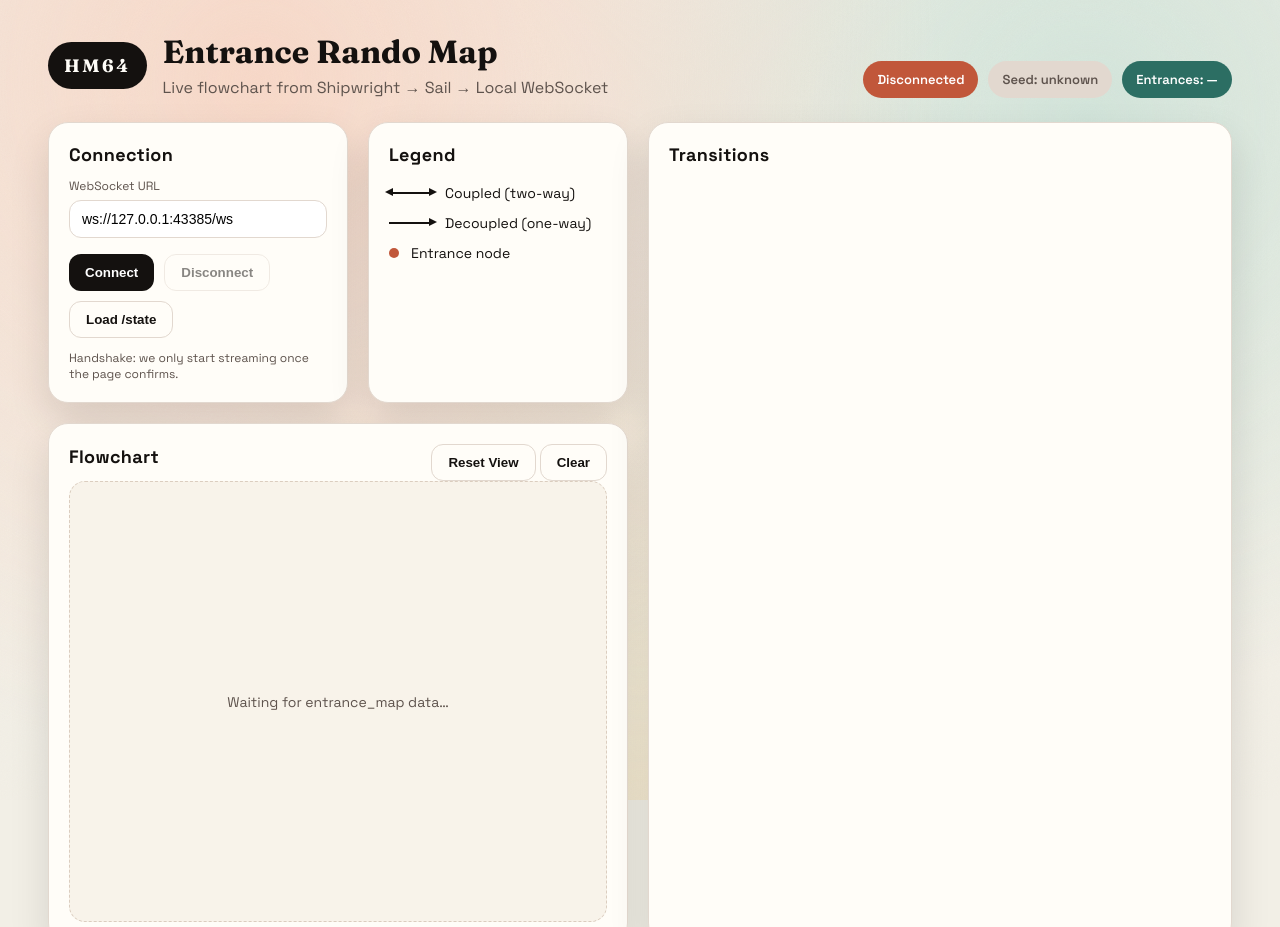
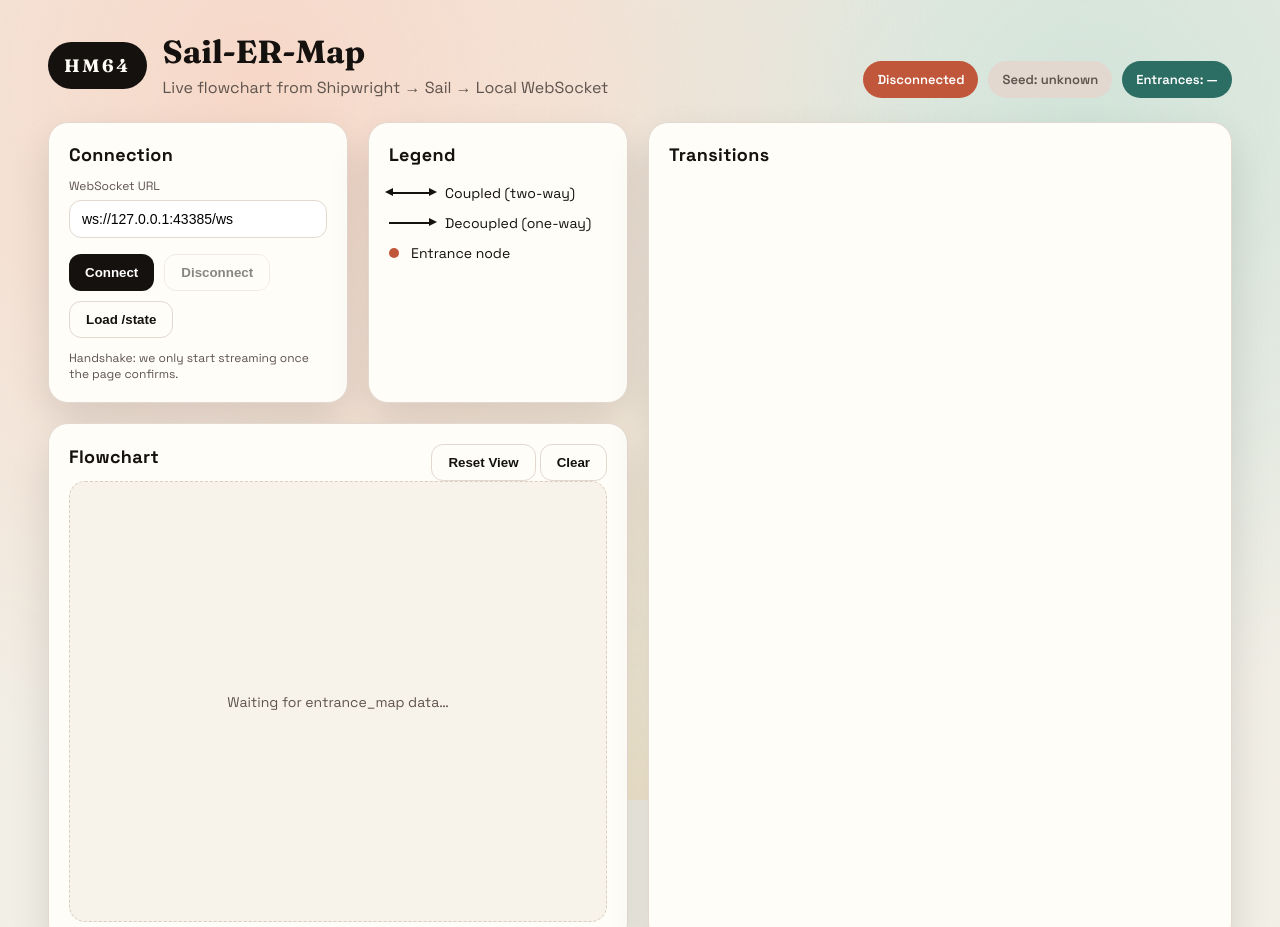
Before and after one commit to Jepvid/Sail-ER-Map, a plain HTML site: page index.html in a window 1280 px wide. Shown: the top 927 px of the page. Drawn offline with Linux system fonts and the light colour scheme.

Commit message:
Adjsutments

```diff
--- a/index.html
+++ b/index.html
@@ -3,7 +3,7 @@
   <head>
     <meta charset="utf-8" />
     <meta name="viewport" content="width=device-width, initial-scale=1" />
-    <title>HM64 Entrance Rando Map</title>
+    <title>Sail-ER-Map</title>
     <link rel="stylesheet" href="styles.css" />
   </head>
   <body>
@@ -15,7 +15,7 @@
       <div class="brand">
         <div class="logo">HM64</div>
         <div class="title">
-          <h1>Entrance Rando Map</h1>
+          <h1>Sail-ER-Map</h1>
           <p>Live flowchart from Shipwright → Sail → Local WebSocket</p>
         </div>
       </div>
```
Also changed, not shown: README.md.
